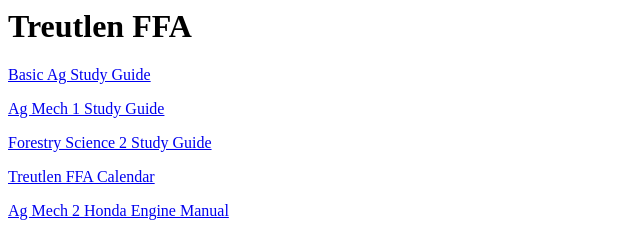
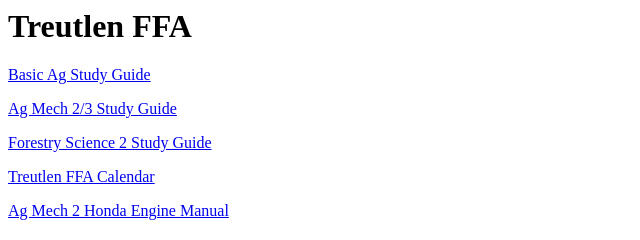
Before and after one commit to mratkinson333/treutlenffa, a plain HTML site: page index.html in a window 1280 px wide. Shown: the full height of the page, 0-640 px from the left. Drawn offline with Linux system fonts and the light colour scheme.

Commit message:
Update index.html

```diff
--- a/index.html
+++ b/index.html
@@ -1,7 +1,7 @@
 <HTML>
 	<H1>Treutlen FFA</H1>
 <p><a href="basic_ag_spring_fy24_study_guide.htm">Basic Ag Study Guide</a>
-<p><a href="ag_mech_1_final_exam_study_guide_fy24.htm">Ag Mech 1 Study Guide</a>
+<p><a href="ag_mech_2_3_spring_fy24_study_guide.htm">Ag Mech 2/3 Study Guide</a>
 <p><a href="forestry_science_2_exam_study_guide_fy24.htm">Forestry Science 2 Study Guide</a>
 
 
```
